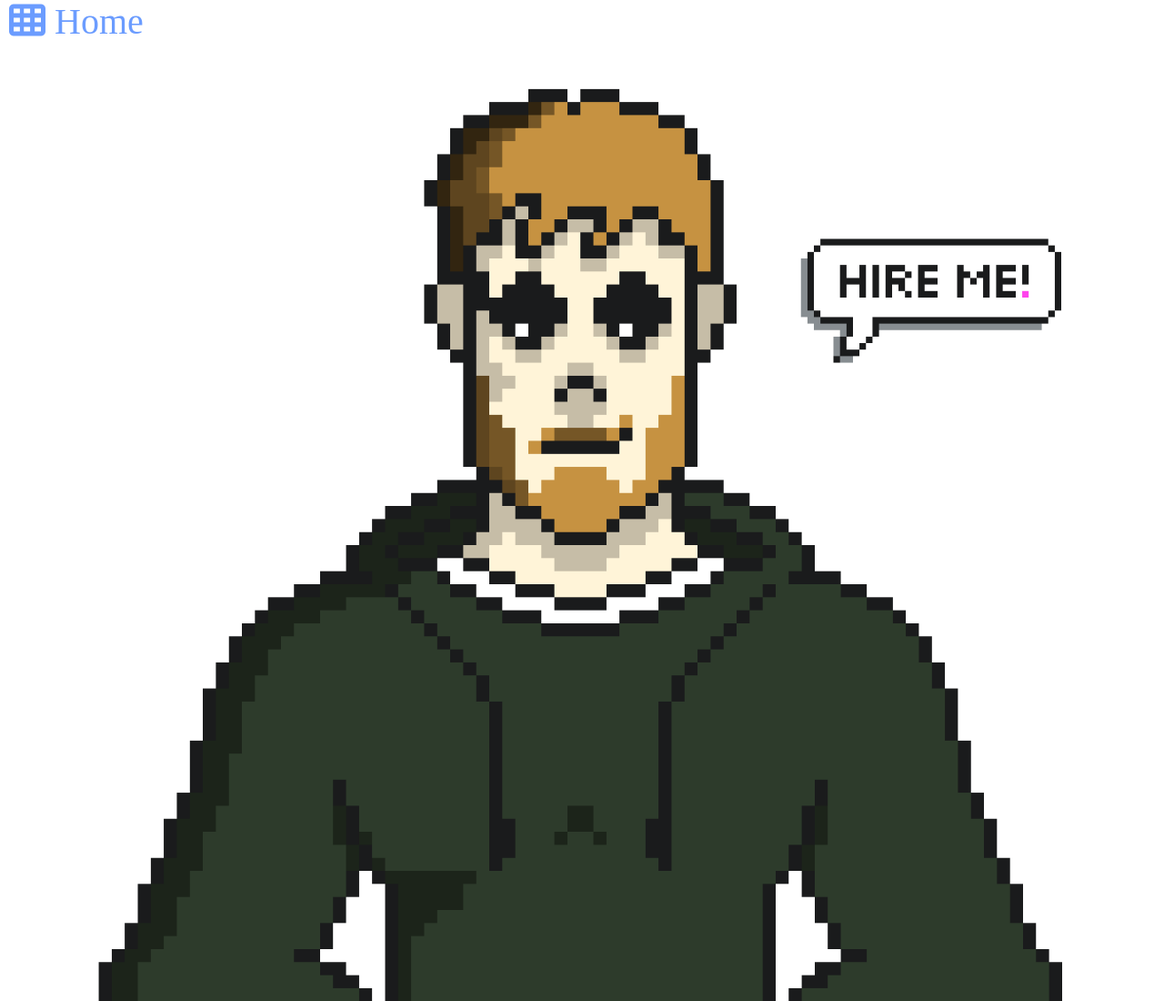
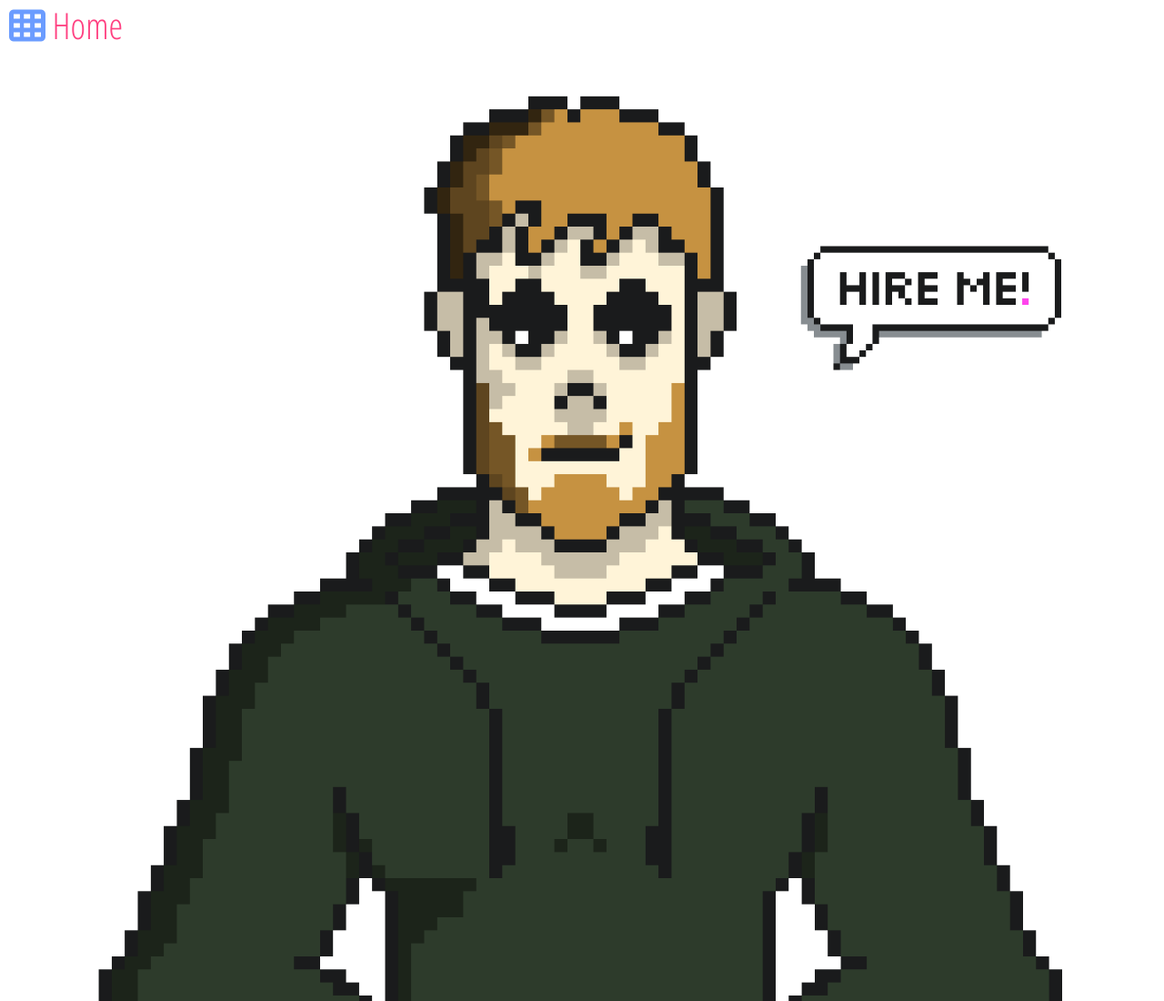
Before and after one commit to AdamTheWizard/portfolio2.0, a plain HTML site: page index.html in a window 1280 px wide. Shown: the top 1100 px of the page at 91% size. Drawn offline with nearby package versions, Linux system fonts and the light colour scheme.

Commit message:
Update index.html

```diff
--- a/index.html
+++ b/index.html
@@ -80,6 +80,10 @@
             padding: 10px;
             font-size: 250%;
             color: #6B9CFF;
+            font-family: 'Open Sans Condensed', sans-serif;
+        }
+        .burger-btn-title {
+            color:#FF4081;
         }
 
         a {
```
